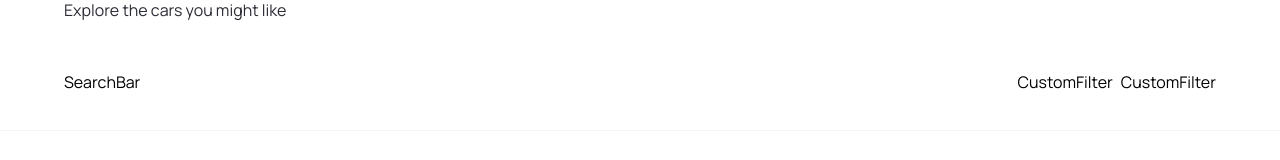
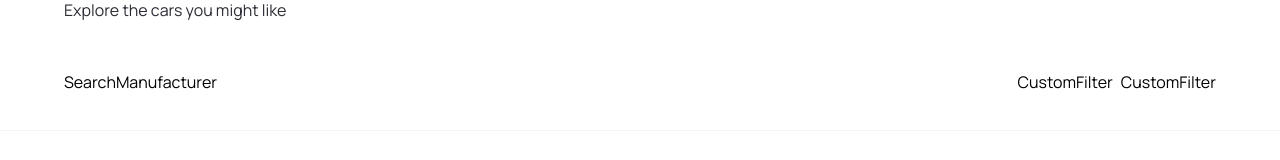
Before and after one commit to novacat25/car_showcase, a Next.js app: page / in a window 1280 px wide. Shown: the part 916-1076 px from the top of the page. Built offline with nearby package versions, Linux system fonts and the light colour scheme.

Commit message:
Feat: init

```diff
--- a/components/SearchBar.tsx
+++ b/components/SearchBar.tsx
@@ -1,8 +1,17 @@
-import React from 'react'
+"use client"
 
 const SearchBar = () => {
+    const handleSearch = () => {
+
+    }
+
   return (
-    <div>SearchBar</div>
+    <form className="searchbar" onSubmit=
+    {handleSearch}>
+        <div className="searchbar__item">
+            SearchManufacturer
+        </div>
+    </form>
   )
 }
 
```
